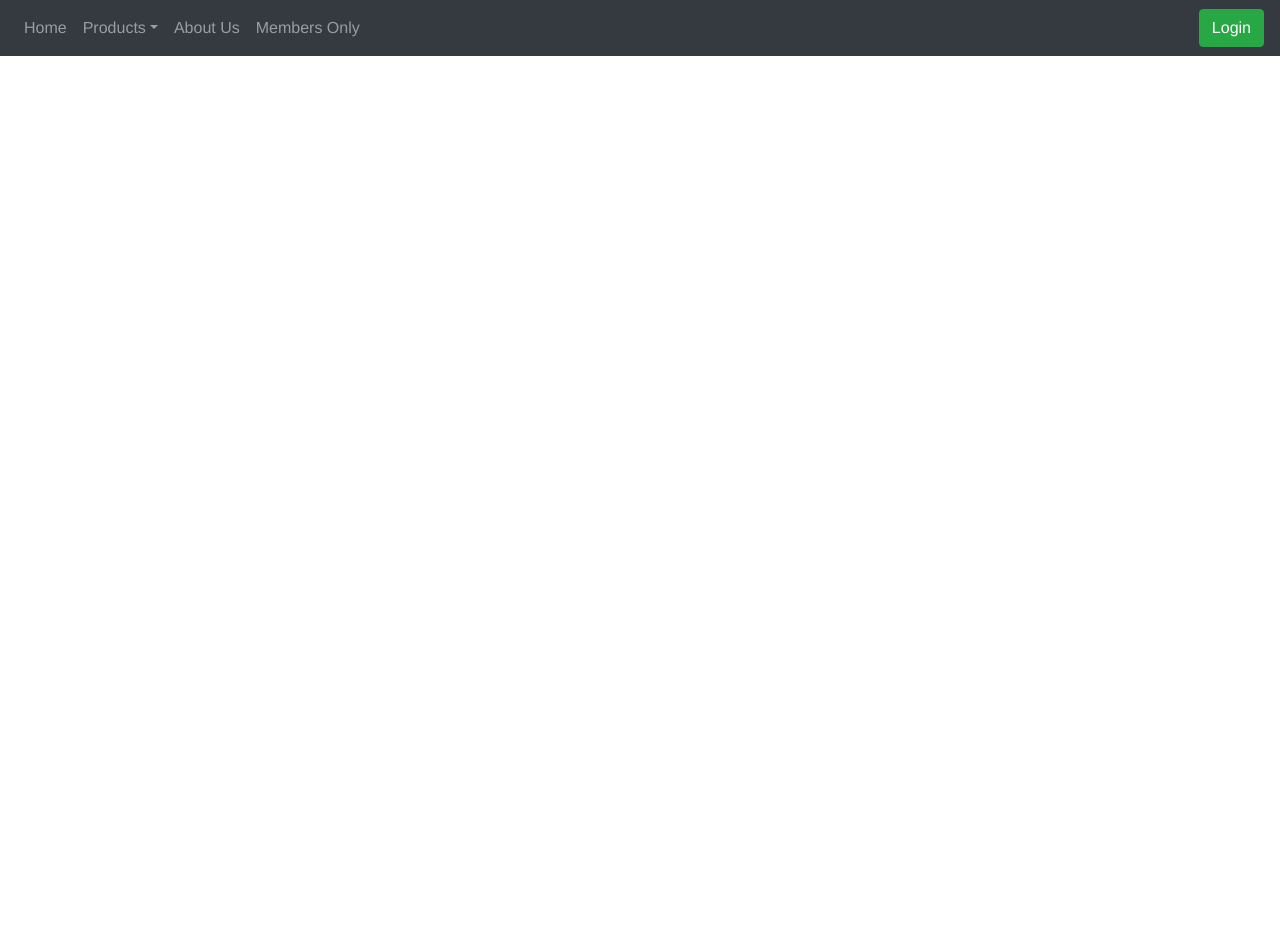
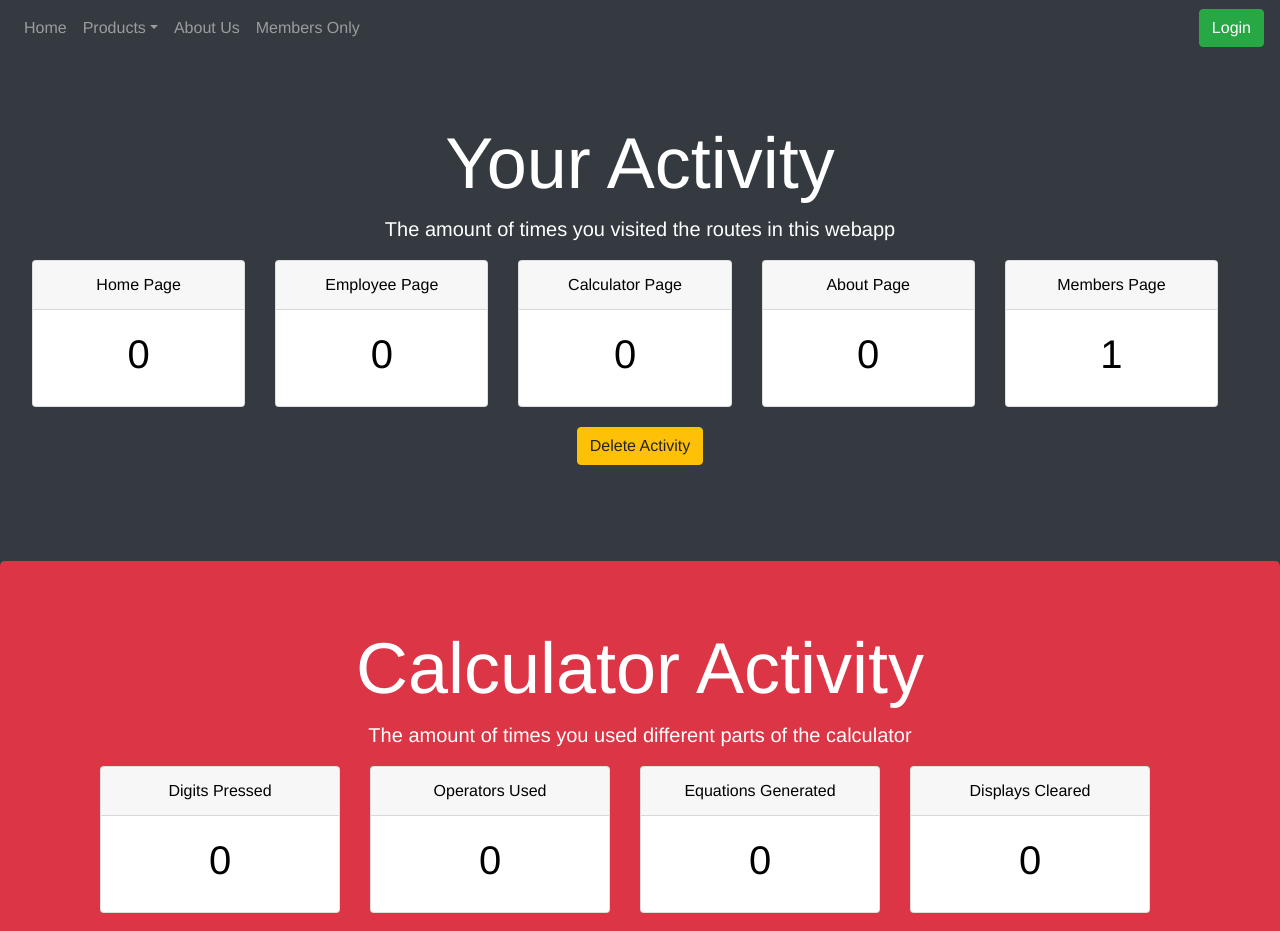
Before and after one commit to ReduxLX/V-Company-Dashboard, a Vue app: page /member in a window 1280 px wide. Before the commit this address led to /. Shown: the top 931 px of the page. Before the commit the page ends 800 px from the top, so only its background shows below. Built offline with nearby package versions, Linux system fonts and the light colour scheme.

Commit message:
Implemented User activity tracking in Members page.

```diff
--- a/src/App.vue
+++ b/src/App.vue
@@ -10,7 +10,10 @@
               <b-dropdown-item to="/calculator">Calculator</b-dropdown-item>
             </b-nav-item-dropdown>
             <b-nav-item to="/about">About Us</b-nav-item>
-            <b-nav-item to="/member" @click="makeToast('danger')">Members Only</b-nav-item>
+            <b-nav-item
+              to="/member"
+              @click="!authenticated ? makeToast('danger') : null"
+            >Members Only</b-nav-item>
           </ul>
         </div>
         <div class="navbar-collapse">
@@ -90,17 +93,4 @@ export default {
   text-align: center;
   color: #2c3e50;
 }
-
-#nav {
-  padding: 30px;
-
-  a {
-    font-weight: bold;
-    color: #2c3e50;
-
-    &.router-link-exact-active {
-      color: purple;
-    }
-  }
-}
 </style>
--- a/src/components/Calculator.vue
+++ b/src/components/Calculator.vue
@@ -97,6 +97,7 @@ export default {
       return this.equation;
     },
     inputDigit(digit) {
+      analytics.incrementLocalStorageParam('digits');
       this.operatorSelected = false;
       let currentOperand = this.operator ? 'secondOperand' : 'firstOperand';
       if (
@@ -109,6 +110,7 @@ export default {
       }
     },
     inputOperator(nextOperator) {
+      analytics.incrementLocalStorageParam('operators');
       if (this.finishOperation) {
         this.equation = '';
         this.finishOperation = false;
@@ -169,6 +171,7 @@ export default {
       }
     },
     clearMemory() {
+      analytics.incrementLocalStorageParam('clearMemory');
       this.firstOperand = '';
       this.secondOperand = '';
       this.equation = '';
@@ -191,7 +194,6 @@ export default {
 .calculator {
   width: 300px;
   text-align: center;
-  border: 1px solid black;
 }
 .calculator-screen {
   height: 60px;
--- a/src/functions/generalFunctions.js
+++ b/src/functions/generalFunctions.js
@@ -1,6 +1,5 @@
 const analytics = {
   incrementLocalStorageParam: param => {
-    console.log('his');
     let paramCount = localStorage.getItem(param);
     if (paramCount) {
       localStorage.setItem(param, parseInt(paramCount) + 1);
--- a/src/router/index.js
+++ b/src/router/index.js
@@ -38,7 +38,7 @@ const routes = [
       if (state.authenticated) {
         next();
       } else {
-        next(false);
+        next();
       }
     }
   }
--- a/src/views/About.vue
+++ b/src/views/About.vue
@@ -1,6 +1,7 @@
 <template>
   <div class="about">
     <div>
+      <br />
       <h1>About Konstantine Technologies</h1>
       <div class="text">
         <p>
@@ -9,9 +10,11 @@
         </p>
         <p>
           He decided to do something productive over the weekend other
-          than watching Youtube videos and so started learning the Vue.js framework over the weeekend
+          than watching Youtube videos and so started learning the Javascript framework Vue.js
         </p>
+        <hr />
         <p>This is the result of those 2 days.</p>
+        <hr />
       </div>
       <p>Our products are created, designed and implemented using the following technologies</p>
       <b-list-group class="list">
@@ -27,7 +30,6 @@
       <br />
       <br />
       <br />
-      <p>| Copyright Konstantine Technologies 2020 |</p>
     </div>
   </div>
 </template>
@@ -43,7 +45,9 @@ export default {
 
 <style scoped>
 .about {
-  margin: 20px 0px;
+  min-height: 100vh;
+  background-color: #343a40;
+  color: white;
 }
 .text {
   width: 50%;
@@ -58,7 +62,4 @@ export default {
   margin-top: 10px;
   display: block;
 }
-.text-center {
-  text-align: center;
-}
 </style>
--- a/src/views/Calculator.vue
+++ b/src/views/Calculator.vue
@@ -1,9 +1,9 @@
 <template>
   <div class="calculator">
+    <br />
     <h1>Die Arithmetik Maschine</h1>
     <Calculator />
   </div>
-  <!-- Calculator -->
 </template>
 
 <script>
@@ -21,6 +21,8 @@ export default {
 
 <style scoped>
 .calculator {
-  margin: 20px auto;
+  margin: 0px auto;
+  min-height: 100vh;
+  background-color: #eaeaea;
 }
 </style>
--- a/src/views/Employees.vue
+++ b/src/views/Employees.vue
@@ -94,7 +94,9 @@ export default {
 
 <style scoped>
 .employees {
-  margin: 20px auto;
+  min-height: 100vh;
+  background-color: #eaeaea;
+  padding: 20px 0px;
 }
 .table {
   margin: 20px auto;
--- a/src/views/Home.vue
+++ b/src/views/Home.vue
@@ -17,7 +17,8 @@ export default {
 
 <style scoped>
 .home {
-  height: 100vh;
+  min-height: 100vh;
+  background-color: #eaeaea;
   background-image: url(../assets/home.jpg);
 }
 </style>
--- a/src/views/Member.vue
+++ b/src/views/Member.vue
@@ -1,14 +1,93 @@
 <template>
   <div class="member">
-    <h1>Welcome to the Member only Zone</h1>
+    <b-jumbotron bg-variant="dark" text-variant="white">
+      <template v-slot:header>Your Activity</template>
+      <template v-slot:lead>The amount of times you visited the routes in this webapp</template>
+      <div class="deck">
+        <b-card-group deck class="deck">
+          <b-card
+            v-for="route in routes"
+            :key="route.title"
+            :header="route.title"
+            style="max-width: 15rem;"
+          >
+            <h1>{{route.count || 0}}</h1>
+          </b-card>
+        </b-card-group>
+      </div>
+
+      <b-button variant="warning">Delete Activity</b-button>
+    </b-jumbotron>
+    <b-jumbotron bg-variant="danger" text-variant="white">
+      <template v-slot:header>Calculator Activity</template>
+      <template v-slot:lead>The amount of times you used different parts of the calculator</template>
+      <div class="deck">
+        <b-card-group deck class="deck">
+          <b-card
+            v-for="item in calculator"
+            :key="item.title"
+            :header="item.title"
+            style="max-width: 15rem;"
+          >
+            <h1>{{item.count || 0}}</h1>
+          </b-card>
+        </b-card-group>
+      </div>
+
+      <b-button variant="warning" href="#">Delete Activity</b-button>
+    </b-jumbotron>
   </div>
 </template>
 
 <script>
 import analytics from '@/functions/generalFunctions';
 export default {
+  data() {
+    return {
+      routeItems: [
+        { key: 'visited_home', title: 'Home Page' },
+        { key: 'visited_employees', title: 'Employee Page' },
+        { key: 'visited_calculator', title: 'Calculator Page' },
+        { key: 'visited_about', title: 'About Page' },
+        { key: 'visited_member', title: 'Members Page' }
+      ],
+      calcItems: [
+        { key: 'digits', title: 'Digits Pressed' },
+        { key: 'operators', title: 'Operators Used' },
+        { key: 'equations', title: 'Equations Generated' },
+        { key: 'displays', title: 'Displays Cleared' }
+      ],
+      routes: [],
+      calculator: []
+    };
+  },
   mounted() {
     analytics.incrementLocalStorageParam('visited_member');
+    this.routeItems.map(route => {
+      let count = localStorage.getItem(route.key);
+      this.routes.push({ title: route.title, count });
+    });
+    this.calcItems.map(calc => {
+      let count = localStorage.getItem(calc.key);
+      this.calculator.push({ title: calc.title, count });
+    });
   }
 };
 </script>
+
+<style scoped>
+.member {
+  min-height: 100vh;
+  background-color: #343a40;
+}
+.card {
+  color: black;
+}
+.deck {
+  width: 100%;
+  justify-content: center;
+}
+.btn {
+  margin-top: 20px;
+}
+</style>
```
